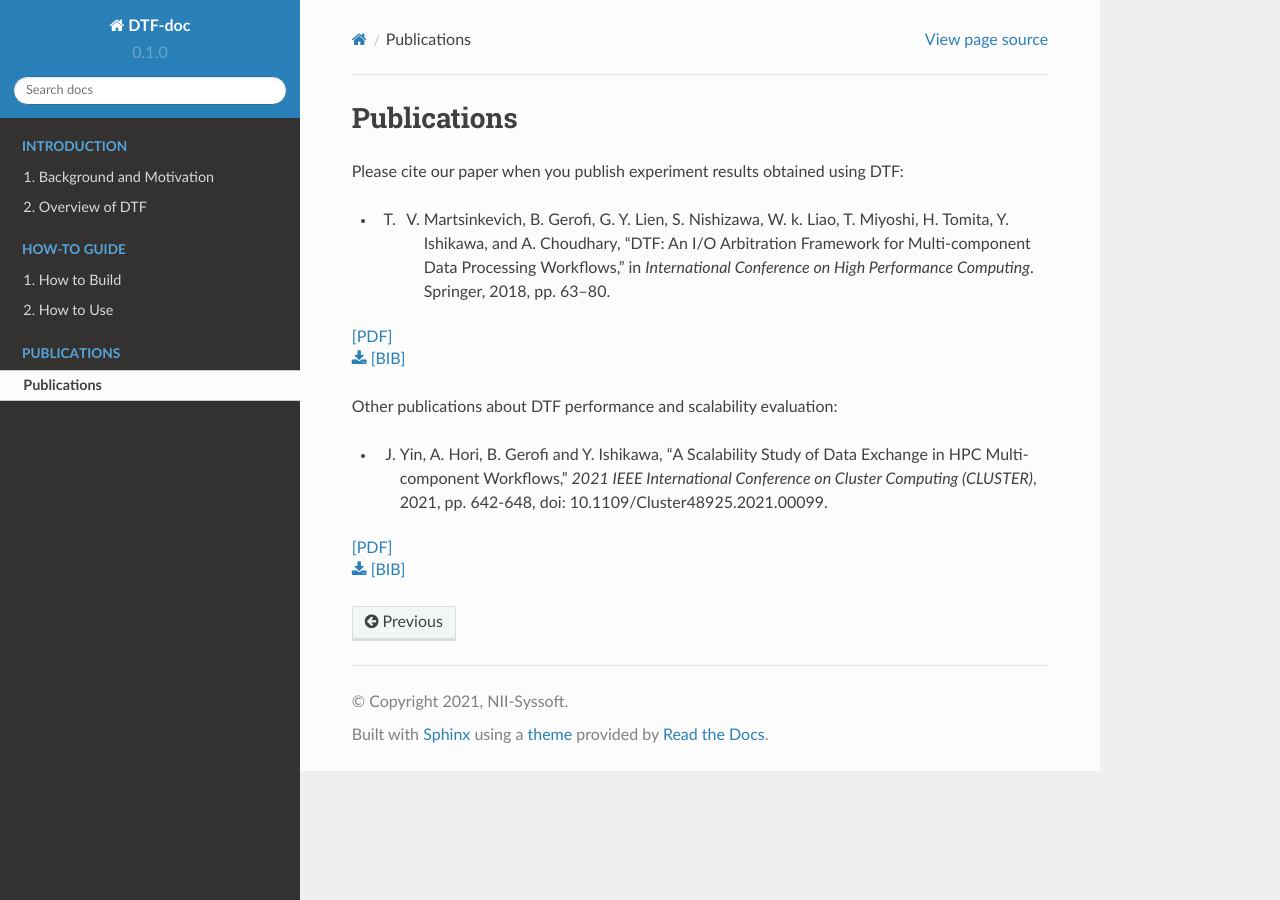
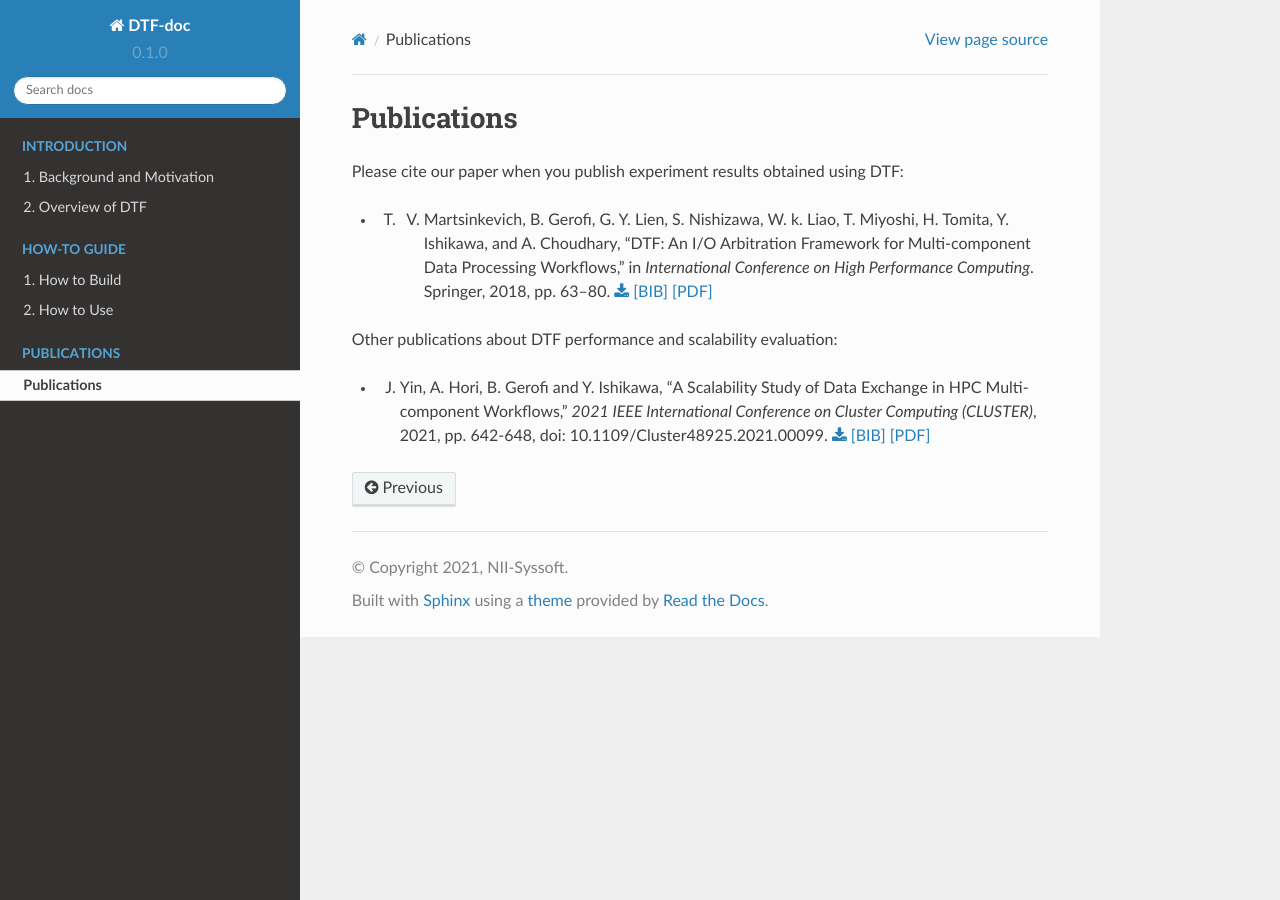
Before and after one commit to yjie2366/dtf-docs, a Sphinx documentation site: the page built from docs/source/publication.rst, in a window 1280 px wide. Built offline with Sphinx 7.4.7 and the Read the Docs theme 2.0.0, drawn with Linux system fonts in a browser that asks for light colours; some of the changed lines change nothing that is shown.

Commit message:
Try another URL linking method

```diff
--- a/docs/source/publication.rst
+++ b/docs/source/publication.rst
@@ -5,19 +5,10 @@ Publications
 
 Please cite our paper when you publish experiment results obtained using DTF:
 
-- T. V. Martsinkevich, B. Gerofi, G. Y. Lien, S. Nishizawa, W. k. Liao, T. Miyoshi, H. Tomita, Y. Ishikawa, and A. Choudhary, “DTF: An I/O Arbitration Framework for Multi-component Data Processing Workflows,” in *International Conference on High Performance Computing*. Springer, 2018, pp. 63–80.
-.. raw:: html
+- T. V. Martsinkevich, B. Gerofi, G. Y. Lien, S. Nishizawa, W. k. Liao, T. Miyoshi, H. Tomita, Y. Ishikawa, and A. Choudhary, “DTF: An I/O Arbitration Framework for Multi-component Data Processing Workflows,” in *International Conference on High Performance Computing*. Springer, 2018, pp. 63–80.  :download:`[BIB] <bib/dtf.bib>` `[PDF] <http://cucis.ece.northwestern.edu/publications/pdf/MGL18.pdf>`_
 
-	<a href="http://cucis.ece.northwestern.edu/publications/pdf/MGL18.pdf">[PDF]</a>
-
-:download:`[BIB] <bib/dtf.bib>`
 
 
 Other publications about DTF performance and scalability evaluation:
 
-- J. Yin, A. Hori, B. Gerofi and Y. Ishikawa, "A Scalability Study of Data Exchange in HPC Multi-component Workflows," *2021 IEEE International Conference on Cluster Computing (CLUSTER)*, 2021, pp. 642-648, doi: 10.1109/Cluster48925.2021.00099.
-.. raw:: html
-
-	<a href="https://ieeexplore.ieee.org/document/9556081">[PDF]</a>
-
-:download:`[BIB] <bib/dtf-perf.bib>`
+- J. Yin, A. Hori, B. Gerofi and Y. Ishikawa, "A Scalability Study of Data Exchange in HPC Multi-component Workflows," *2021 IEEE International Conference on Cluster Computing (CLUSTER)*, 2021, pp. 642-648, doi: 10.1109/Cluster48925.2021.00099. :download:`[BIB] <bib/dtf-perf.bib>` `[PDF] <https://ieeexplore.ieee.org/document/9556081>`_
```
